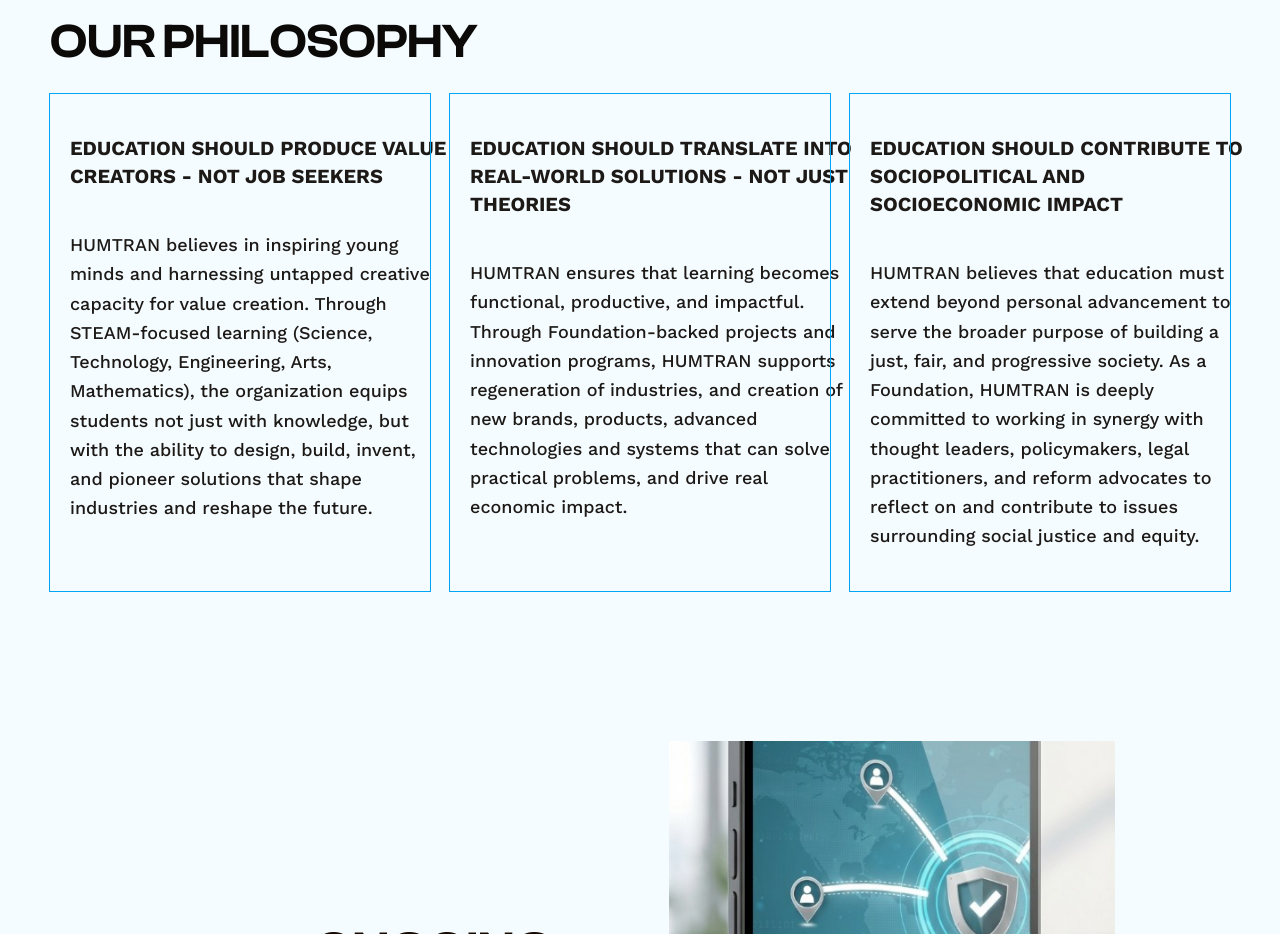
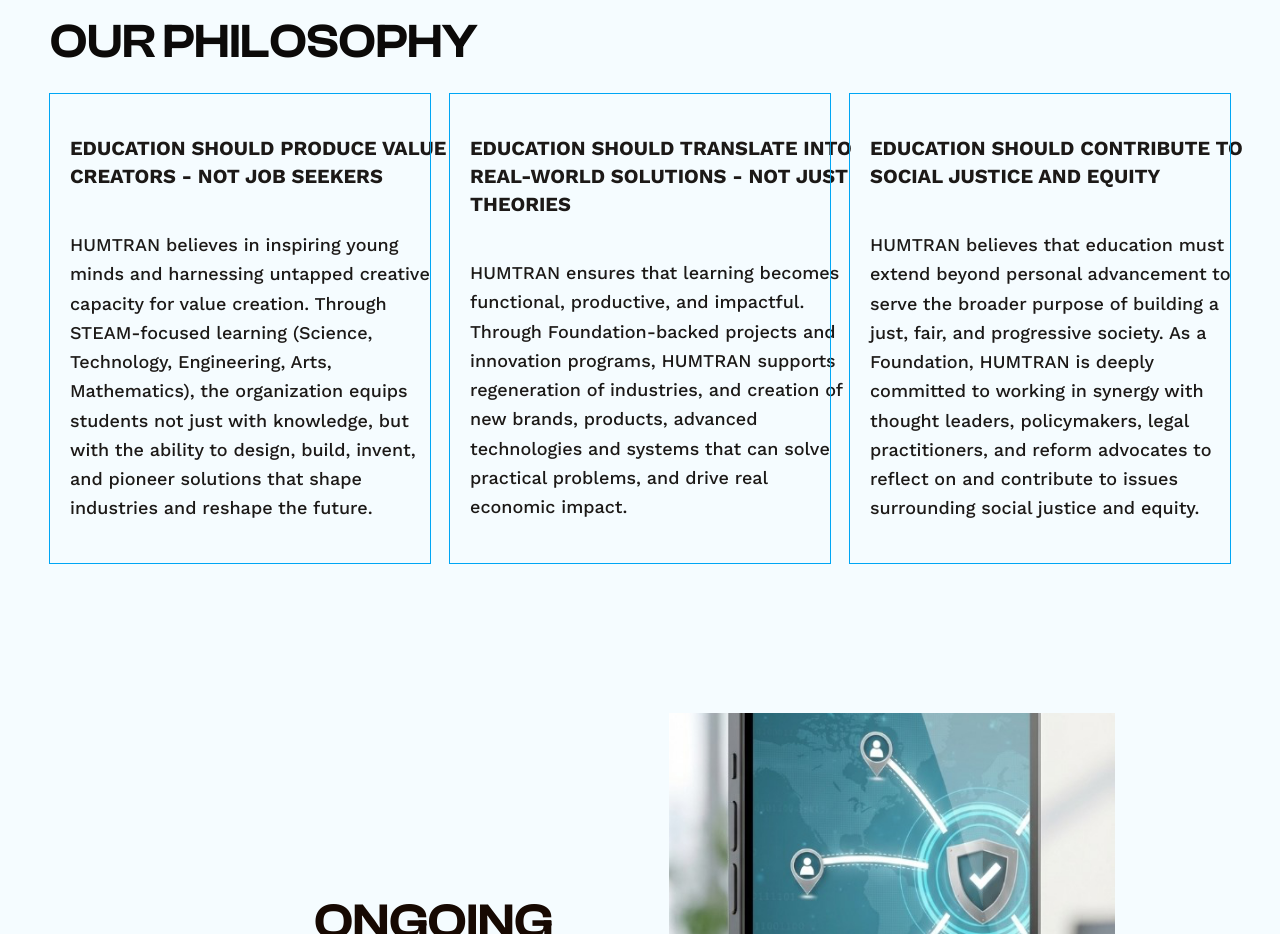
Before and after one commit to HUMTRAN/HUMTRAN-Site, a Next.js app: page / in a window 1280 px wide. Shown: the part 860-1794 px from the top of the page. Built offline with nearby package versions, Linux system fonts and the light colour scheme.

Commit message:
Update education impact title for clarity

```diff
--- a/about-section.tsx
+++ b/about-section.tsx
@@ -10,7 +10,7 @@
         description: "HUMTRAN ensures that learning becomes functional, productive, and impactful. Through Foundation-backed projects and innovation programs, HUMTRAN supports regeneration of industries, and creation of new brands, products, advanced technologies and systems that can solve practical problems, and drive real economic impact."
     },
     {
-        title: "EDUCATION SHOULD CONTRIBUTE TO SOCIOPOLITICAL AND SOCIOECONOMIC IMPACT",
+        title: "EDUCATION SHOULD CONTRIBUTE TO SOCIAL JUSTICE AND EQUITY",
         description: "HUMTRAN believes that education must extend beyond personal advancement to serve the broader purpose of building a just, fair, and progressive society. As a Foundation, HUMTRAN is deeply committed to working in synergy with thought leaders, policymakers, legal practitioners, and reform advocates to reflect on and contribute to issues surrounding social justice and equity."
     }
 ];
```
